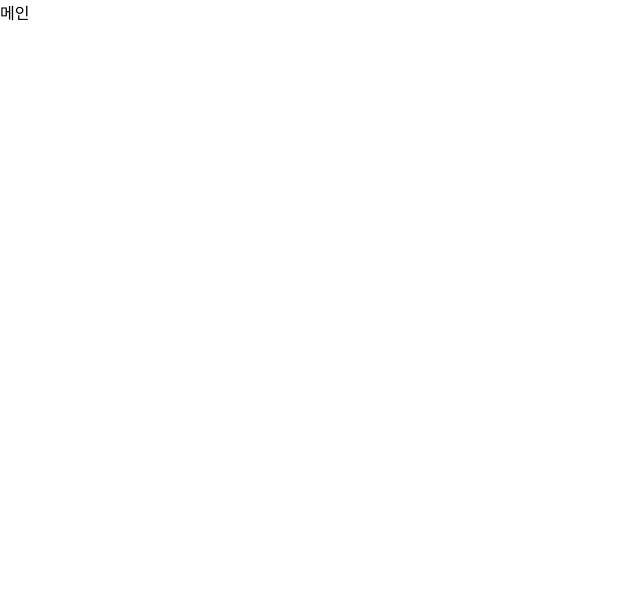
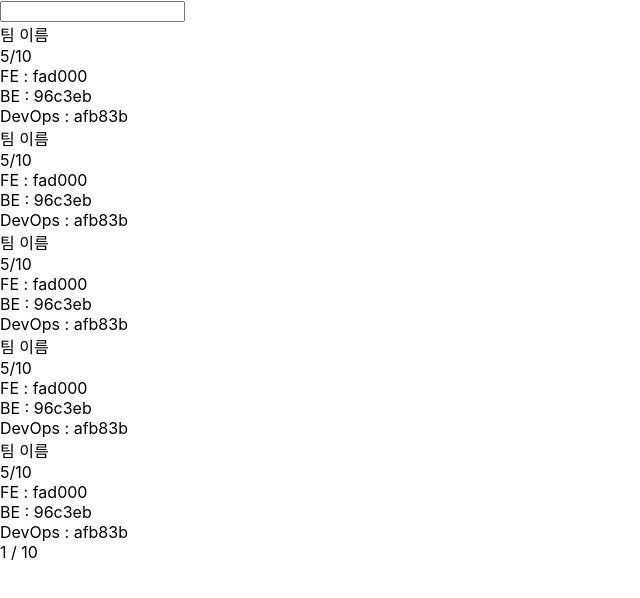
Before and after one commit to cbnu12/yas-front, a React (Create React App) app: page / in a window 1280 px wide. Shown: the top 598 px of the page, without its empty margins (0-640 px from the left). Built offline with nearby package versions, Linux system fonts and the light colour scheme.

Commit message:
feat: make main page

```diff
--- a/src/pages/Main/Main.tsx
+++ b/src/pages/Main/Main.tsx
@@ -1,7 +1,15 @@
-import React from 'react';
+import React from "react";
+import SearchInput from "./components/SearchInput";
+import MainView from "./Main.view";
+import { MainListData } from "./data/data";
 
 const Main = () => {
-    return <>메인</>
-}
+  return (
+    <>
+      <SearchInput />
+      <MainView list={MainListData} />
+    </>
+  );
+};
 
 export default Main;
--- /dev/null
+++ b/src/pages/Main/Main.view.tsx
@@ -0,0 +1,24 @@
+import React from "react";
+import MainItem from "./components/MainItem";
+import { MainListType } from "./data/data";
+
+interface Props {
+  list: MainListType;
+}
+
+const MainView = ({ list }: Props) => {
+  const { totalCount, currentPage, teamList } = list;
+
+  return (
+    <div>
+      {teamList.map((item) => (
+        <MainItem key={item.id} item={item} />
+      ))}
+      <div>
+        {currentPage} / {totalCount}
+      </div>
+    </div>
+  );
+};
+
+export default MainView;
--- /dev/null
+++ b/src/pages/Main/components/MainItem/MainItem.tsx
@@ -0,0 +1,25 @@
+import React from "react";
+import { TeamItemType } from "../../data/data";
+
+interface Props {
+  item: TeamItemType;
+}
+
+const MainItem = ({ item }: Props) => {
+  const { name, currentMember, totalMember, hashtagList } = item;
+  return (
+    <div>
+      <div>{name}</div>
+      <div>
+        {currentMember}/{totalMember}
+      </div>
+      {hashtagList.map((item) => (
+        <div key={item.color}>
+          {item.hashtag} : {item.color}
+        </div>
+      ))}
+    </div>
+  );
+};
+
+export default MainItem;
--- /dev/null
+++ b/src/pages/Main/components/MainItem/index.ts
@@ -0,0 +1 @@
+export { default } from './MainItem';
--- /dev/null
+++ b/src/pages/Main/components/SearchInput/SearchInput.tsx
@@ -0,0 +1,7 @@
+import React from 'react';
+
+const SearchInput = () => {
+    return (<div><input/></div>)
+};
+
+export default SearchInput;
--- /dev/null
+++ b/src/pages/Main/components/SearchInput/index.ts
@@ -0,0 +1 @@
+export { default } from './SearchInput';
```
